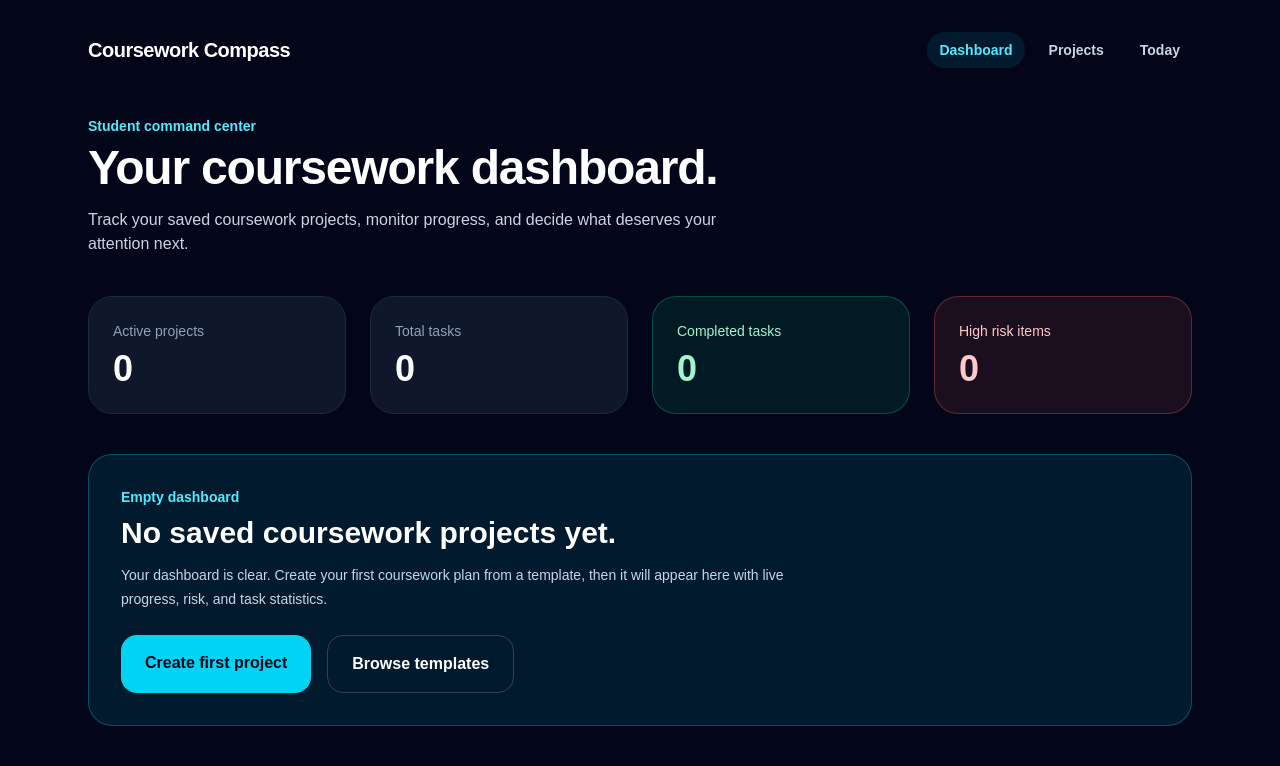
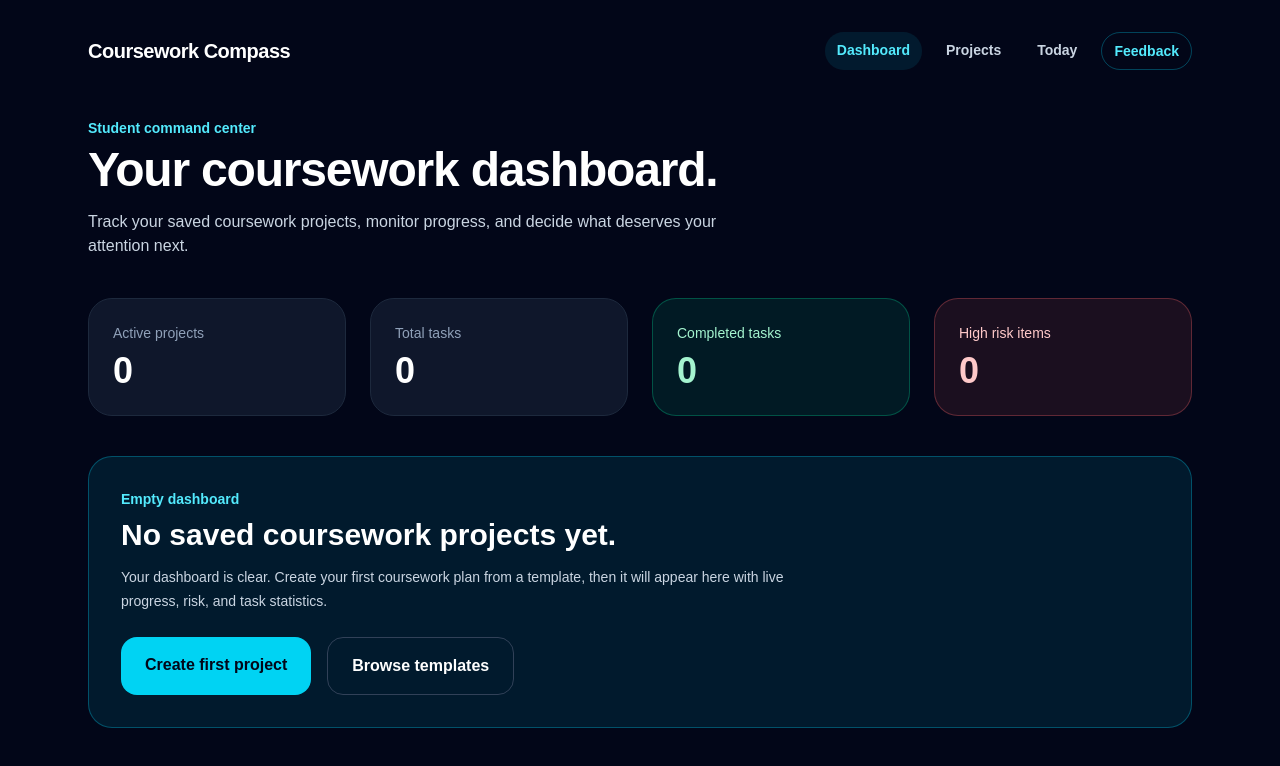
Before and after one commit to ChefDav/Coursework-Compass, a Next.js app: page /dashboard in a window 1280 px wide. Shown: the top 766 px of the page. Built offline with nearby package versions, Linux system fonts and the light colour scheme.

Commit message:
Add feedback link

```diff
--- a/app/page.tsx
+++ b/app/page.tsx
@@ -1,3 +1,5 @@
+import FeedbackLink from "@/components/FeedbackLink";
+
 export default function HomePage() {
   return (
       <main className="min-h-screen bg-slate-950 text-white">
@@ -26,6 +28,7 @@ export default function HomePage() {
               >
                 Today
               </a>
+              <FeedbackLink />
             </div>
           </nav>
 
--- a/components/AppNav.tsx
+++ b/components/AppNav.tsx
@@ -2,6 +2,7 @@
 
 import Link from "next/link";
 import { usePathname } from "next/navigation";
+import FeedbackLink from "@/components/FeedbackLink";
 
 const navItems = [
     {
@@ -46,6 +47,8 @@ export default function AppNav() {
                         </Link>
                     );
                 })}
+
+                <FeedbackLink />
             </div>
         </nav>
     );
--- /dev/null
+++ b/components/FeedbackLink.tsx
@@ -0,0 +1,28 @@
+const feedbackEmail = "zzichuan0808@outlook.com";
+
+export default function FeedbackLink() {
+    const subject = encodeURIComponent("Coursework Compass feedback");
+    const body = encodeURIComponent(
+        [
+            "Hi, I tested Coursework Compass and here is my feedback:",
+            "",
+            "1. What worked well:",
+            "",
+            "2. What confused me:",
+            "",
+            "3. What feature I want next:",
+            "",
+            "4. My device/browser:",
+            "",
+        ].join("\n"),
+    );
+
+    return (
+        <a
+            href={`mailto:${feedbackEmail}?subject=${subject}&body=${body}`}
+            className="rounded-full border border-cyan-400/30 px-3 py-2 font-bold text-cyan-300 transition hover:bg-cyan-400/10 hover:text-cyan-200"
+        >
+            Feedback
+        </a>
+    );
+}
```
